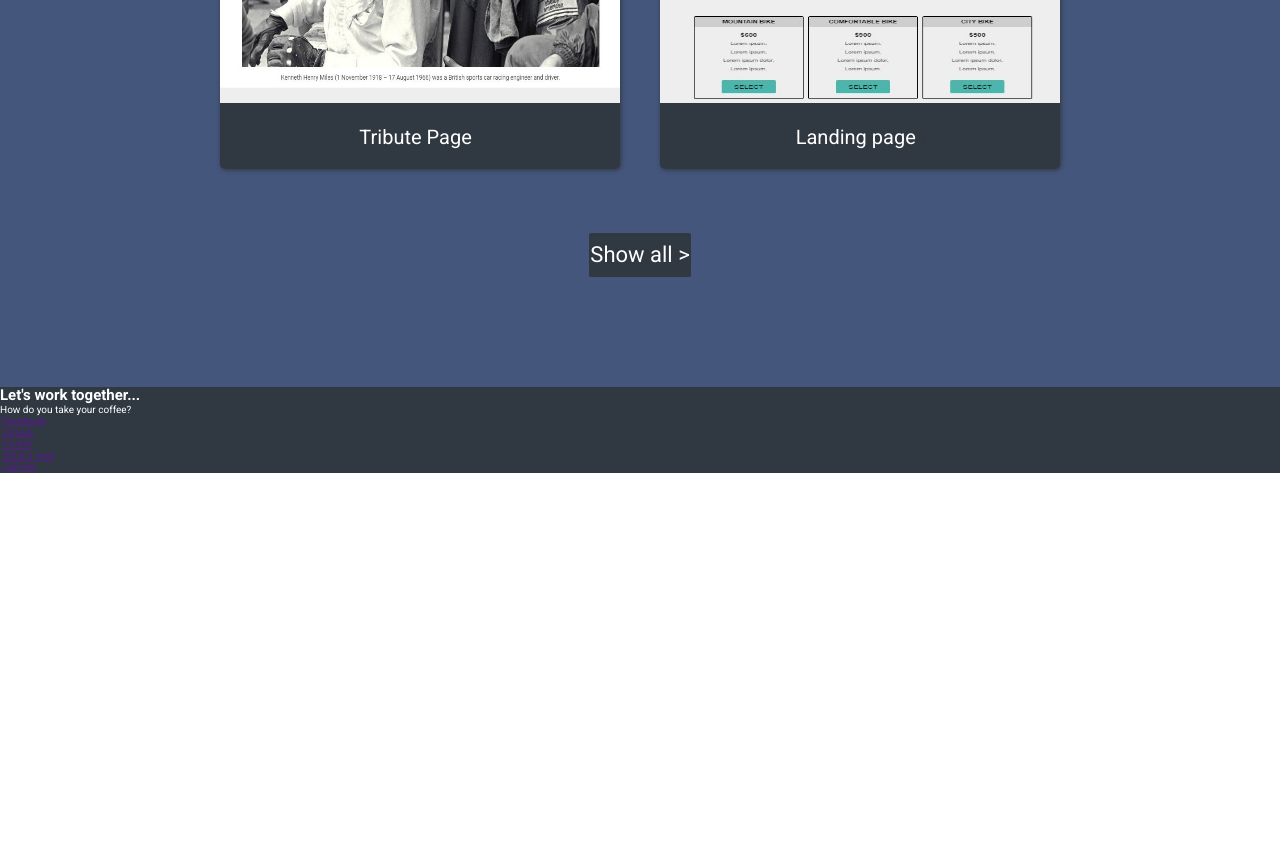
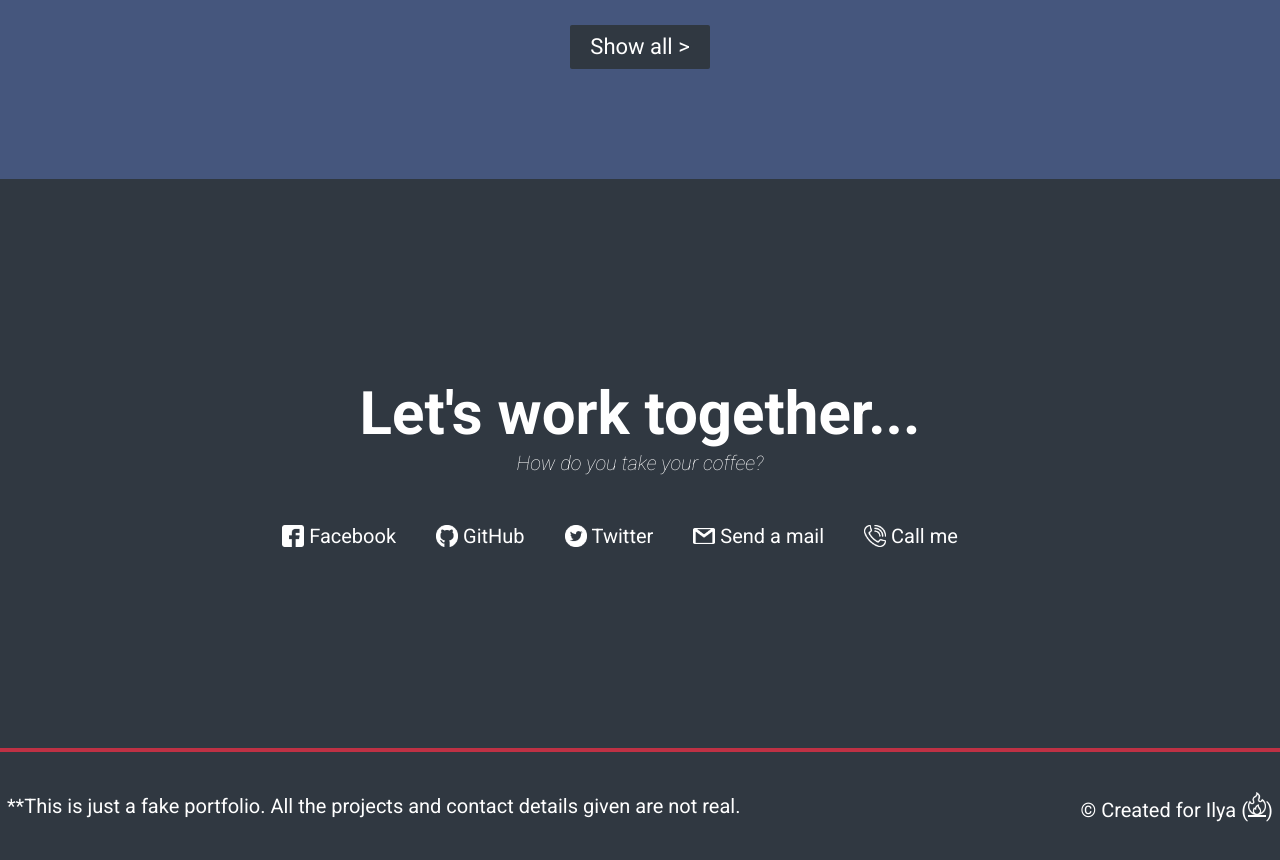
Before and after one commit to leanovichilya/freecodecamps, a plain HTML site: page personal-portfolio-webpage/index.html in a window 1280 px wide. Shown: the part 2340-3200 px from the top of the page. Before the commit the page ends 2847 px from the top, so only its background shows below. Drawn offline with Linux system fonts and the light colour scheme.

Commit message:
update: complete portfolio webpage

```diff
--- a/personal-portfolio-webpage/assets/style/style.css
+++ b/personal-portfolio-webpage/assets/style/style.css
@@ -84,7 +84,6 @@ header {
 }
 
 .projects__title {
-  width: 32%;
   margin-top: 8rem;
   margin-bottom: 4rem;
   border-bottom: 2px solid #ffffff;
@@ -95,32 +94,26 @@ header {
 
 .projects__wrapper {
   width: 70%;
-  display: flex;
-  justify-content: center;
-  flex-wrap: wrap;
+  display: grid;
+  grid-template-columns: repeat(auto-fit, minmax(320px, 1fr));
+  grid-gap: 5em;
 }
 
 .projects__link {
-  width: 400px;
-  margin: 2em;
-  border-radius: 5px;
+  text-decoration: none;
+  color: inherit;
   background-color: #303841;
-  box-shadow: 1px 1px 5px 0 #303841;
-  color: inherit;
-  text-decoration: none;
 }
 
 .projects__img {
   width: 100%;
-  height: 390px;
+  height: calc(100% - 6.8rem);
 }
 
 .projects__description {
-  width: 400px;
   text-align: center;
+  padding: 1em 0;
   font-size: 2rem;
-  margin-top: 1em;
-  margin-bottom: 1em;
 }
 
 .tags {
@@ -135,7 +128,7 @@ header {
 .projects__btn {
   background-color: #303841;
   line-height: 2;
-  width: 8%;
+  width: 140px;
   margin: 2em 0 5em 0;
   border-radius: 2px;
   text-align: center;
@@ -148,5 +141,93 @@ header {
 
 /* Section Contact */
 #contact {
+  display: flex;
+  flex-direction: column;
+  justify-content: center;
+  align-items: center;
+
+  padding-top: 20em;
+  padding-bottom: 20em;
+
+  border-bottom: 4px solid #BE3144;
+
   background-color: #303841;
 }
+
+.contact__title {
+  font-size: 6rem;
+}
+
+.contact__description {
+  font-size: 2rem;
+  font-weight: 100;
+  font-style: italic;
+  margin-top: 0.2em;
+}
+
+.contact__social-networks {
+  display: flex;
+  justify-content: center;
+  margin-top: 5em;
+}
+
+.social-networks__wrapper {
+  margin-right: 4em;
+  display: flex;
+  align-items: center;
+  justify-content: space-between;
+  transition: transform 0.3s linear;
+}
+
+.social-networks__wrapper:hover {
+  transform: translateY(10px);
+}
+
+.social-networks__img {
+  width: 22px;
+  height: auto;
+  margin-right: 0.5em;
+}
+
+.social-networks__link {
+  text-decoration: none;
+  font-size: 2rem;
+  color: inherit;
+}
+
+/* Footer */
+.copyright {
+  display: flex;
+  justify-content: center;
+  align-items: center;
+  padding: 2em 0;
+  background-color: #303841;
+  font-size: 2rem;
+}
+
+.copyright__description {
+  margin-right: 17em;
+}
+
+.copyright__link {
+  text-decoration: none;
+  color: inherit;
+}
+
+.copyright__img {
+  width: 18px;
+  border-bottom: solid 2px #ffffff;
+  border-spacing: 10px;
+}
+
+@media screen and (max-width: 1000px) {
+  .projects__wrapper {
+    width: 90%;
+  }
+}
+
+@media screen and (max-width: 730px) {
+  .projects__wrapper {
+    width: 90%;
+  }
+}
--- a/personal-portfolio-webpage/index.html
+++ b/personal-portfolio-webpage/index.html
@@ -39,7 +39,7 @@
     </a>
 
     <a class="projects__link project-tile" href="https://codepen.io/leanovichilya/full/RwrmYxw">
-      <img class="projects__img" src="assets/img/landing_page.jpg" alt="">
+      <img class="projects__img" src="assets/img/tribute_page.jpg" alt="">
       <p class="projects__description">
         <span class="tags">&lt;</span>
         Landing page
@@ -57,7 +57,7 @@
     </a>
 
     <a class="projects__link project-tile" href="https://codepen.io/leanovichilya/full/RwrmYxw">
-      <img class="projects__img" src="assets/img/landing_page.jpg" alt="">
+      <img class="projects__img" src="assets/img/tribute_page.jpg" alt="">
       <p class="projects__description">
         <span class="tags">&lt;</span>
         Landing page
@@ -75,7 +75,7 @@
     </a>
 
     <a class="projects__link project-tile" href="https://codepen.io/leanovichilya/full/RwrmYxw">
-      <img class="projects__img" src="assets/img/landing_page.jpg" alt="">
+      <img class="projects__img" src="assets/img/tribute_page.jpg" alt="">
       <p class="projects__description">
         <span class="tags">&lt;</span>
         Landing page
@@ -93,39 +93,41 @@
 
   <div class="contact__social-networks">
 
-    <div class="social-networks">
-      <img class="social-networks__img" src="" alt="">
+    <div class="social-networks__wrapper">
+      <img class="social-networks__img" src="assets/img/icons/facebook.png" alt="">
       <a class="social-networks__link" href="">Facebook</a>
     </div>
 
-    <div class="social-networks">
-      <img class="social-networks__img" src="" alt="">
+    <div class="social-networks__wrapper">
+      <img class="social-networks__img" src="assets/img/icons/github.png" alt="">
       <a class="social-networks__link" href="">GitHub</a>
     </div>
 
-    <div class="social-networks">
-      <img class="social-networks__img" src="" alt="">
+    <div class="social-networks__wrapper">
+      <img class="social-networks__img" src="assets/img/icons/twitter.png" alt="">
       <a class="social-networks__link" href="">Twitter</a>
     </div>
 
-    <div class="social-networks">
-      <img class="social-networks__img" src="" alt="">
+    <div class="social-networks__wrapper">
+      <img class="social-networks__img" src="assets/img/icons/gmail.png" alt="">
       <a class="social-networks__link" href="">Send a mail</a>
     </div>
 
-    <div class="social-networks">
-      <img class="social-networks__img" src="" alt="">
+    <div class="social-networks__wrapper">
+      <img class="social-networks__img" src="assets/img/icons/phone-ringing.png" alt="">
       <a class="social-networks__link" href="">Call me</a>
     </div>
 
   </div>
 </section>
 
-<footer>
-  <p>**This is just a fake portfolio. All the projects and contact details given are not real.</p>
-  <div>
-    <p>© Created for freeCodeCamp</p>
-    <img src="" alt="">
+<footer class="copyright">
+  <p class="copyright__description">**This is just a fake portfolio. All the projects and contact details given are not real.</p>
+  <p class="copyright__author">&copy; Created for
+    <a class="copyright__link" href="#">Ilya
+      (<img class="copyright__img" src="assets/img/icons/fire.png" alt="">)
+    </a>
+  </p>
   </div>
 </footer>
 
```
Also changed, not shown: personal-portfolio-webpage/assets/img/icons/facebook.png (added), personal-portfolio-webpage/assets/img/icons/fire.png (added), personal-portfolio-webpage/assets/img/icons/github.png (added), personal-portfolio-webpage/assets/img/icons/gmail.png (added), personal-portfolio-webpage/assets/img/icons/phone-ringing.png (added), personal-portfolio-webpage/assets/img/icons/twitter.png (added).
